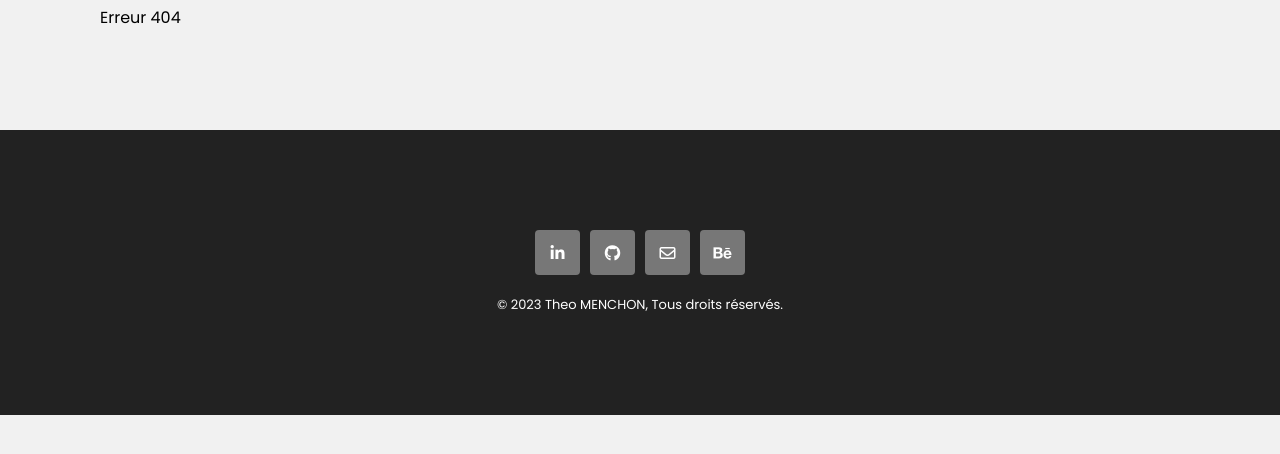
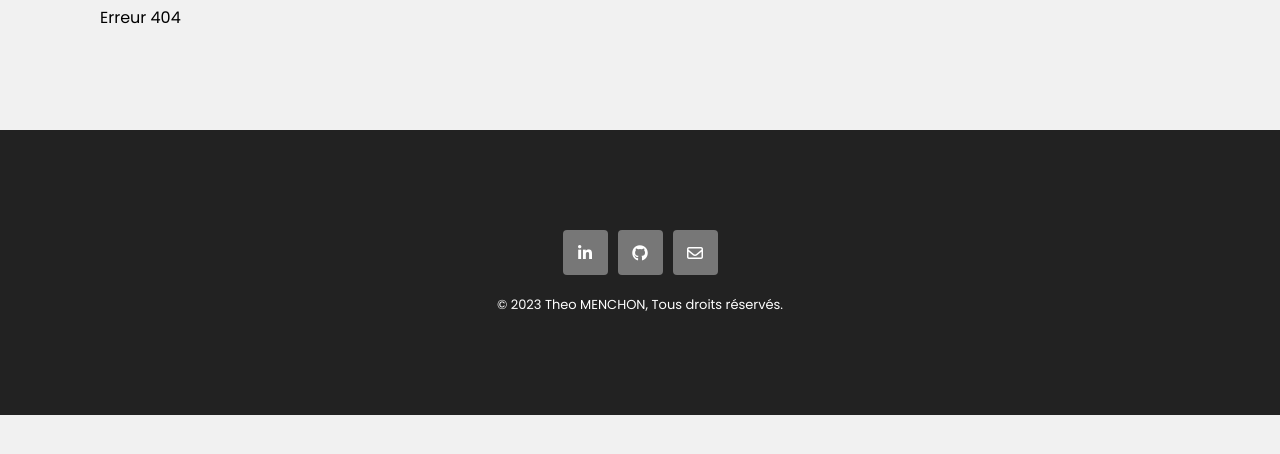
Before and after one commit to theomhn/theBigProject, a PHP site: page /theBigProject/?url=1 in a window 1280 px wide. Shown: the part 95-549 px from the top of the page. Run offline with PHP 8.4, Linux system fonts and the light colour scheme; some libraries are stand-ins or nearby versions.

Commit message:
Redirection du lien Github vers le repo du projet

```diff
--- a/views/layouts/default.php
+++ b/views/layouts/default.php
@@ -89,15 +89,11 @@
                     </a>
                 </li>
                 <li>
-                    <a href="https://github.com/theomhn?tab=repositories" target="_blank"><i class="fa-brands fa-github"></i>
+                    <a href="https://github.com/theomhn/theBigProject" target="_blank"><i class="fa-brands fa-github"></i>
                     </a>
                 </li>
                 <li>
                     <a href="mailto:theo.menchon@hotmail.fr"><i class="fa-regular fa-envelope"></i>
-                    </a>
-                </li>
-                <li>
-                    <a href="https://www.behance.net/theomenchon" target="_blank"><i class="fa-brands fa-behance"></i>
                     </a>
                 </li>
             </ul>
```
